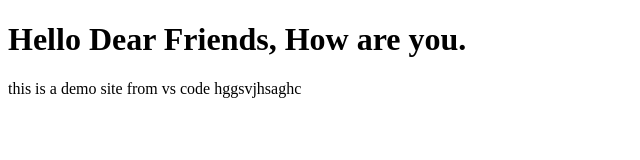
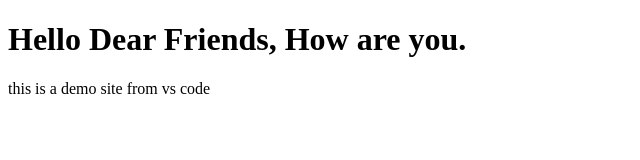
Before and after one commit to Shah-Shahid/hello-world, a plain HTML site: page index.html in a window 1280 px wide. Shown: the whole page, without its empty margins (0-640 px from the left). Drawn offline with Linux system fonts and the light colour scheme.

Commit message:
Revert "vsc 6th commit"
This reverts commit ac27605b933b088b45ad5b7f815c9f0fcd6e91aa.

```diff
--- a/index.html
+++ b/index.html
@@ -9,6 +9,5 @@
     <h1>Hello Dear Friends, How are you.</h1>
     this is a demo site
     from vs code
-    hggsvjhsaghc
 </body>
 </html>
```
